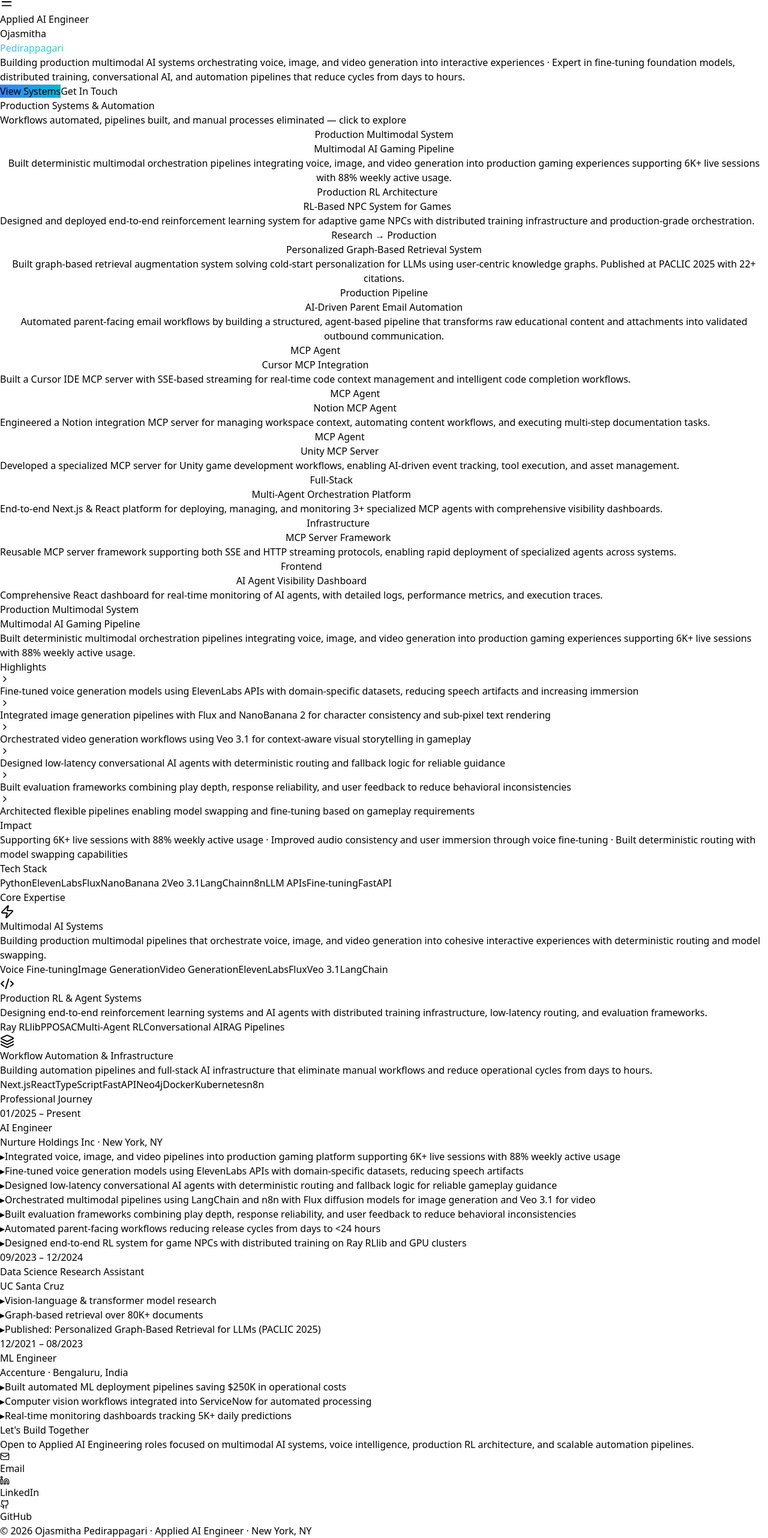
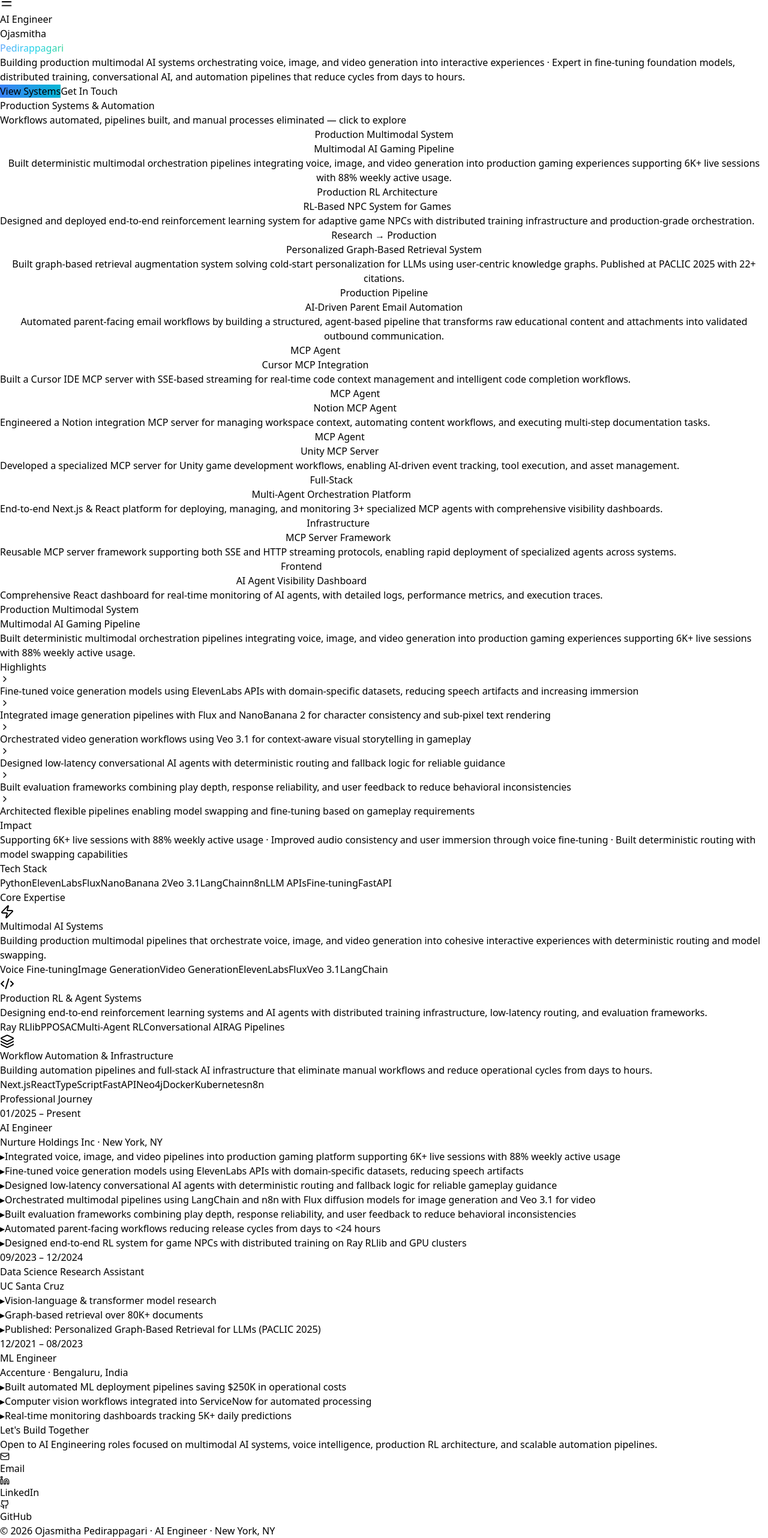
Before and after one commit to Ojasmitha/ojasmitha-portfolio, a React (Vite) app: page / in a window 1280 px wide. Shown: the part 56-2620 px from the top of the page at 60% size. Built offline with nearby package versions, Linux system fonts and the light colour scheme.

Commit message:
Update title from Applied AI Engineer to AI Engineer
Made-with: Cursor

```diff
--- a/src/App.jsx
+++ b/src/App.jsx
@@ -139,7 +139,7 @@ export default function Portfolio() {
       {/* Hero */}
       <section className="pt-36 pb-24 px-6 text-center">
         <div className="max-w-3xl mx-auto space-y-6">
-          <p className="text-cyan-400 font-semibold tracking-widest uppercase text-sm">Applied AI Engineer</p>
+          <p className="text-cyan-400 font-semibold tracking-widest uppercase text-sm">AI Engineer</p>
           <h1 className="text-5xl md:text-7xl font-extrabold leading-tight">
             Ojasmitha<br/>
             <span style={{background: "linear-gradient(90deg,#60a5fa,#22d3ee,#34d399)", WebkitBackgroundClip:"text", WebkitTextFillColor:"transparent"}}>
@@ -265,7 +265,7 @@ export default function Portfolio() {
       <section id="contact" className="py-24 px-6 bg-slate-900/40">
         <div className="max-w-2xl mx-auto text-center space-y-8">
           <h2 className="text-4xl font-bold">Let's Build <span className="text-cyan-400">Together</span></h2>
-          <p className="text-slate-400">Open to Applied AI Engineering roles focused on multimodal AI systems, voice intelligence, production RL architecture, and scalable automation pipelines.</p>
+          <p className="text-slate-400">Open to AI Engineering roles focused on multimodal AI systems, voice intelligence, production RL architecture, and scalable automation pipelines.</p>
           <div className="flex gap-4 justify-center flex-wrap">
             <a href="mailto:ojasmithareddy17@gmail.com" className="flex items-center gap-2 px-6 py-3 border border-cyan-500/40 rounded-lg hover:bg-cyan-500/10 transition text-sm font-medium">
               <Mail size={16}/> Email
@@ -281,7 +281,7 @@ export default function Portfolio() {
       </section>
 
       <footer className="border-t border-slate-800 py-6 text-center text-slate-500 text-sm">
-        © 2026 Ojasmitha Pedirappagari · Applied AI Engineer · New York, NY
+        © 2026 Ojasmitha Pedirappagari · AI Engineer · New York, NY
       </footer>
     </div>
   );
```
